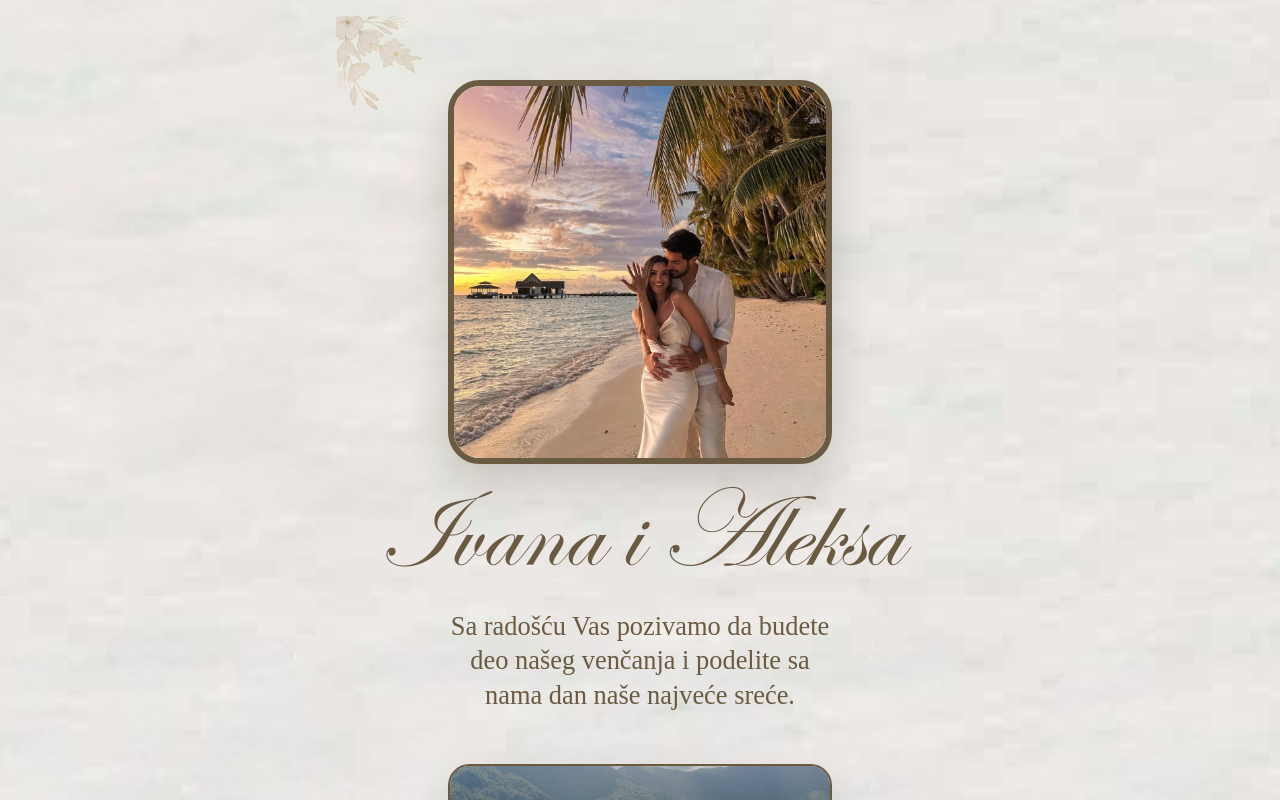
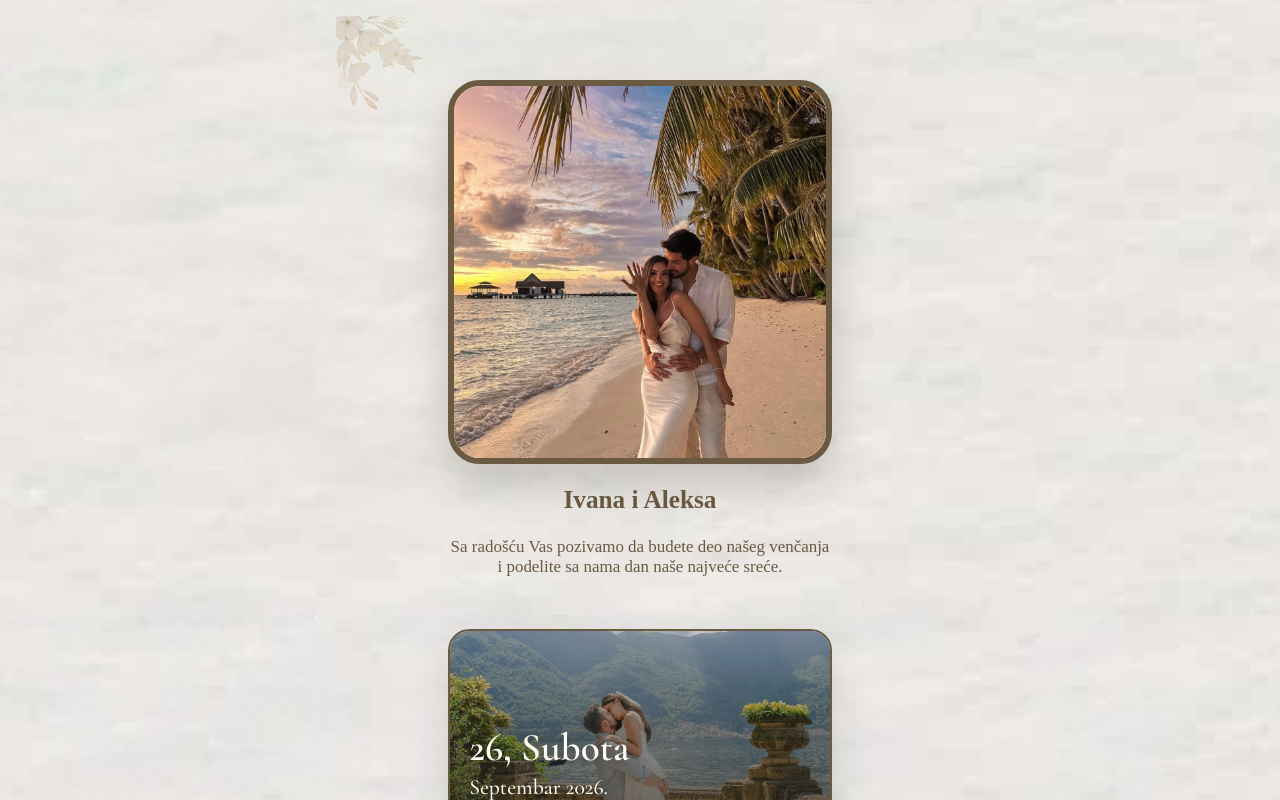
Before and after one commit to NikolaTomic00/piecesofus, a React (Vite) app: page / in a window 1280 px wide. Shown: the top 800 px of the page. Built offline with nearby package versions, Linux system fonts and the light colour scheme.

Commit message:
Adjust profile section typography

```diff
--- a/src/index.css
+++ b/src/index.css
@@ -110,10 +110,10 @@ body {
   z-index: 2;
   margin: clamp(1rem, 3.5vw, 1.4rem) 0 0;
   color: var(--invitation-border);
-  font-family: var(--script);
-  font-size: clamp(4.1rem, 17vw, 6.1rem);
-  font-weight: 400;
-  line-height: 0.88;
+  font-family: "Times New Roman", Times, serif;
+  font-size: clamp(1.25rem, 5.55vw, 1.58rem);
+  font-weight: 800;
+  line-height: 1.05;
   letter-spacing: 0;
   text-align: center;
   white-space: nowrap;
@@ -124,9 +124,9 @@ body {
   margin: clamp(1rem, 3.8vw, 1.5rem) 0 0;
   color: var(--invitation-border);
   font-family: "Times New Roman", Times, serif;
-  font-size: clamp(1.16rem, 5vw, 1.45rem);
+  font-size: clamp(0.92rem, 4.05vw, 1.06rem);
   font-weight: 400;
-  line-height: 1.3;
+  line-height: 1.18;
   text-align: center;
 }
 
@@ -430,12 +430,12 @@ body {
   }
 
   .profile-names {
-    font-size: clamp(5rem, 11vw, 7rem);
+    font-size: clamp(1.25rem, 5.55vw, 1.58rem);
   }
 
   .profile-invitation-copy {
     width: min(100%, 24rem);
-    font-size: clamp(1.35rem, 3vw, 1.65rem);
+    font-size: clamp(0.92rem, 4.05vw, 1.06rem);
   }
 
   .calendar-card {
```
